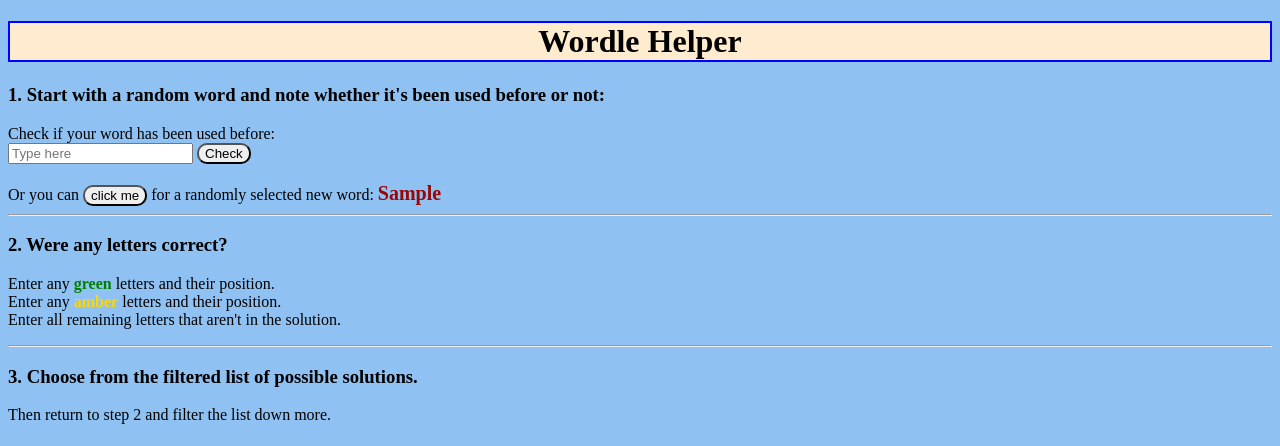
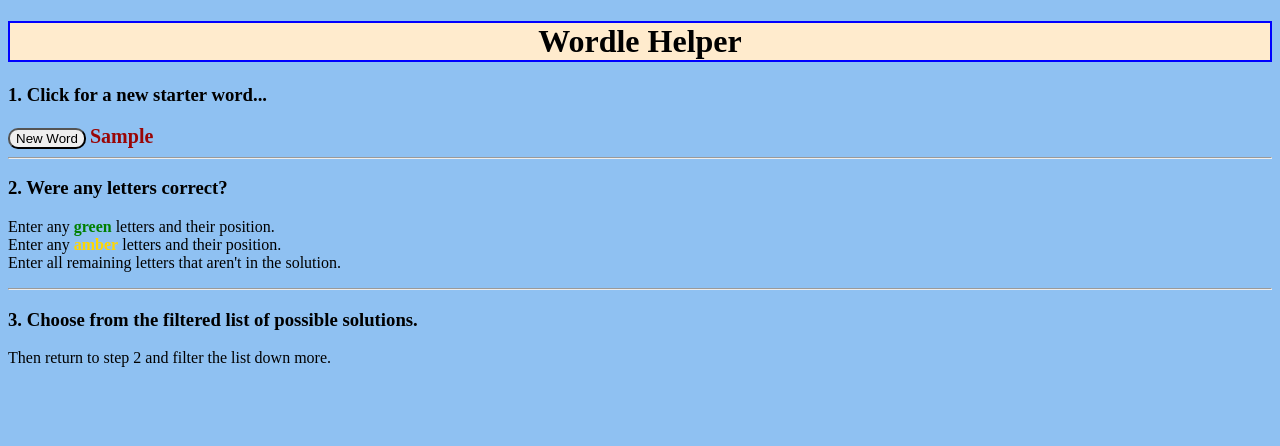
Before and after one commit to skhan877/wordle, a Flask app: template templates/index.html in a window 1280 px wide. Shown: the top 446 px of the page. Run offline with Flask 3, Linux system fonts and the light colour scheme; the template is opened without the code that fills it: most values are stand-ins (such as "Sample title", 1, 10 or a date in 2020).

Commit message:
removed word checker for now

```diff
--- a/templates/index.html
+++ b/templates/index.html
@@ -10,19 +10,17 @@
         <h1 style="border:2px solid blue; background-color: blanchedalmond; text-align: center;">Wordle Helper</h1>
     </div>
     <div>
-        <h3>1. Start with a random word and note whether it's been used before or not: </h3>
-        <div>
+        <h3>1. Click for a new starter word... </h3>
+        <!-- <div>
             Check if your word has been used before:
             <form action="{{ url_for('views.check')}}" method="post">
             <input type="text" name="check word" placeholder="Type here" />
                 <button style="border-radius: 10px;" type="submit">Check</button>
             </form>
- <!--       {{ user_word }}: {{ check }} -->
-        </div>
+        </div> -->
         <div>
-            <br>
             <form action="{{ url_for('views.home')}}" method="get">
-                Or you can <button style="border-radius: 10px;">click me</button> for a randomly selected new word:
+                <button style="border-radius: 10px;">New Word</button>
                 <span style="font-size:20px; color:rgb(154, 6, 6); font-weight:bold">{{ new_word }}</span>
                 <br>
             </form>
```
